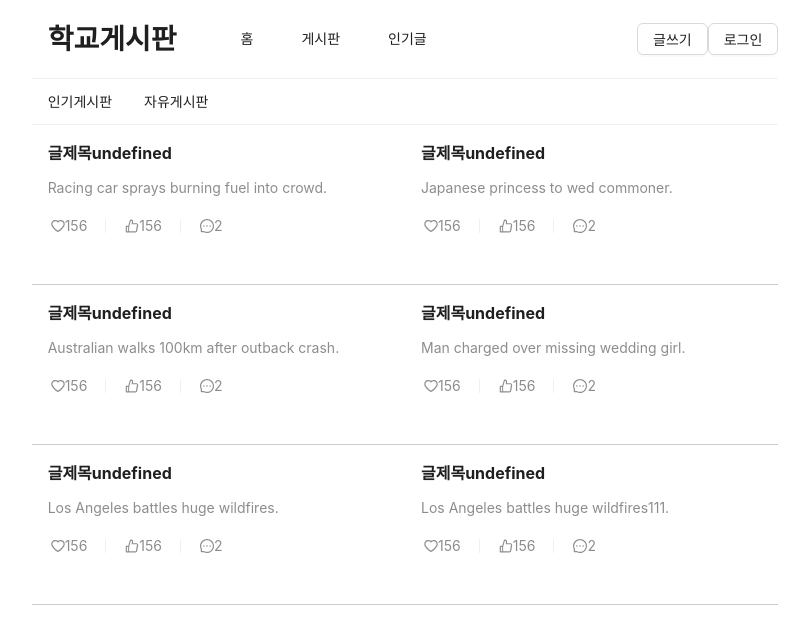
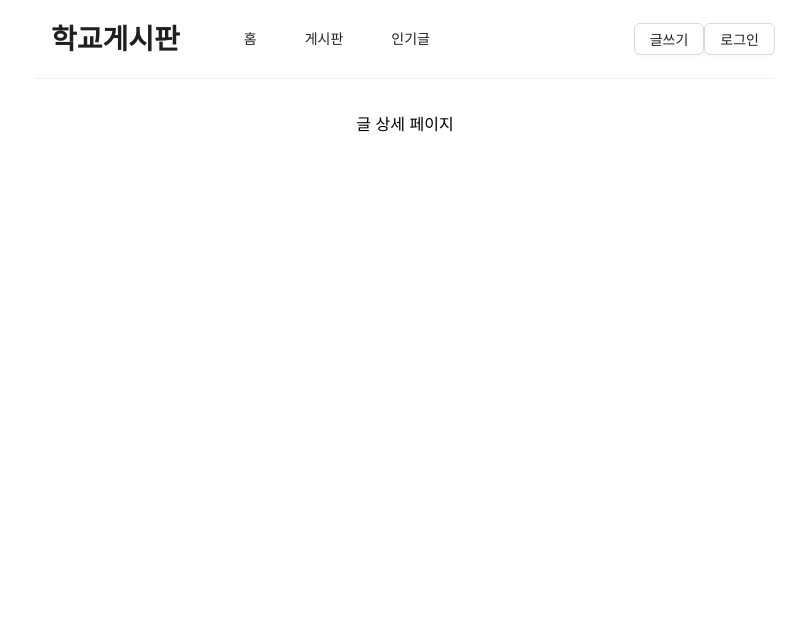
Before and after one commit to jeonjuseong11/gitlab_Mirroring, a React (Create React App) app in the folder highway/: page /schoolboard/1/list/1 in a window 1280 px wide. Shown: the top 644 px of the page, without its empty margins (235-1044 px from the left). Built offline with nearby package versions, Linux system fonts and the light colour scheme.

Commit message:
Feat : SchoolBoardDetail
학교 게시판 상세페이지 생성

```diff
--- a/highway/src/App.js
+++ b/highway/src/App.js
@@ -31,6 +31,7 @@ import {
 import axios from "axios";
 import SchoolBoard from "./pages/Board/SchoolBoard";
 import SchoolBoardList from "./pages/Board/SchoolBoardList";
+import SchoolBoardDetail from "./pages/Board/SchoolBoardDetail";
 
 function App() {
   const dispatch = useDispatch();
@@ -84,7 +85,7 @@ function App() {
           <Route
             exact
             path="/schoolboard/:schoolId/list/:itemid"
-            element={<SchoolBoardList />}
+            element={<SchoolBoardDetail />}
           />
           <Route element={<TopMenu />}>
             <Route exact path="/" element={<Home />} />
--- /dev/null
+++ b/highway/src/pages/Board/SchoolBoardDetail.js
@@ -0,0 +1,18 @@
+import { Col, Row } from "antd";
+import React from "react";
+import BoardMenu from "../../components/Board/BoardMenu";
+
+const SchoolBoardDetail = () => {
+  return (
+    <>
+      <Row gutter={[16, 16]} justify="center">
+        <Col xs={24} md={14}>
+          <BoardMenu />
+        </Col>
+      </Row>
+      글 상세 페이지
+      <Row gutter={[16, 16]} justify="center"></Row>
+    </>
+  );
+};
+export default SchoolBoardDetail;
--- a/highway/src/pages/Board/SchoolBoardList.js
+++ b/highway/src/pages/Board/SchoolBoardList.js
@@ -67,7 +67,7 @@ const SchoolBoardList = () => {
                 }}
                 onMouseEnter={() => handleMouseEnter(item)}
                 onMouseLeave={handleMouseLeave}
-                key={item.title}
+                key={item.key}
                 actions={[
                   <div style={{ position: "relative" }}>
                     <IconText
```
